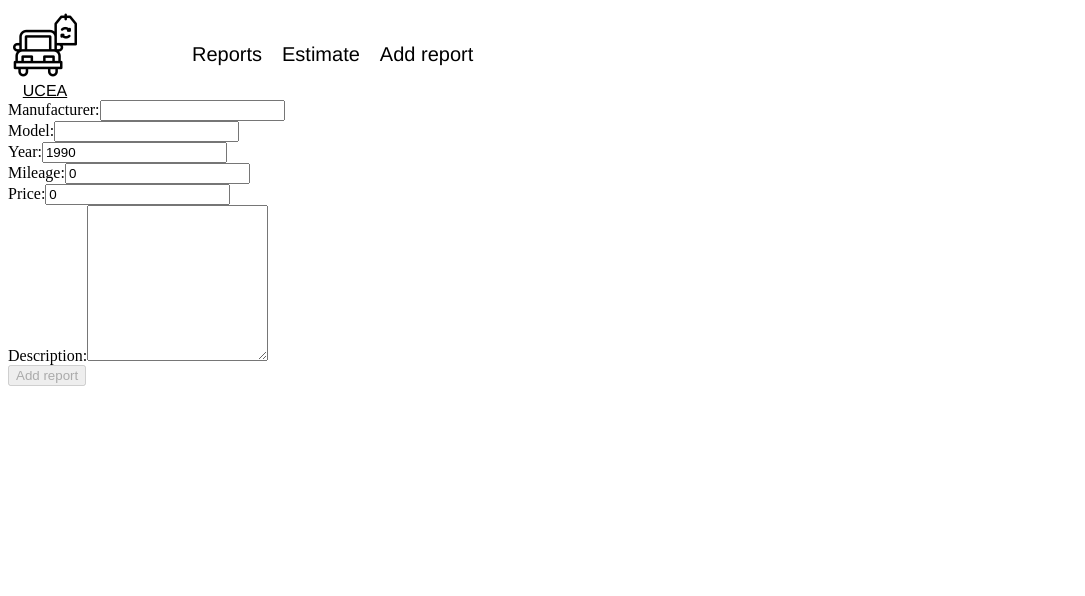
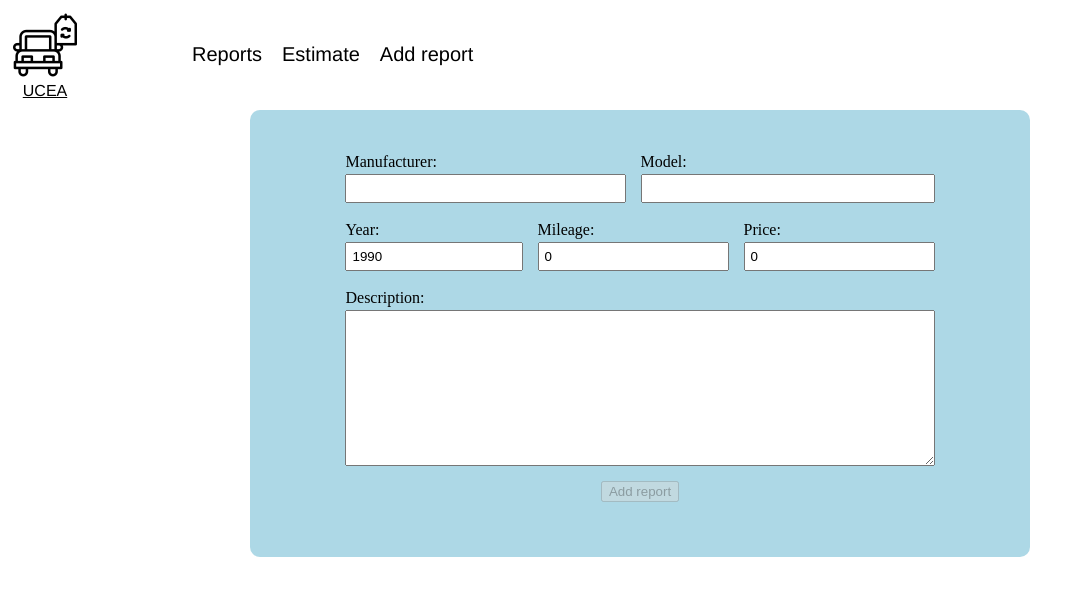
Before and after one commit to shevOle/ang-used-car-evaluation-app, an Angular app: page /add-report in a window 1280 px wide. Shown: the top 596 px of the page, without its empty margins (0-1085 px from the left). Built offline with nearby package versions, Linux system fonts and the light colour scheme.

Commit message:
feat: add styles for add report page

```diff
--- a/src/app/add-report/add-report.component.scss
+++ b/src/app/add-report/add-report.component.scss
@@ -0,0 +1,126 @@
+$break-point-s: 480px;
+$break-point-xs: 320px;
+
+.estimate-page-form {
+  display: grid;
+  grid-template-columns: repeat(1fr, 6);
+  grid-template-rows: repeat(2fr, 2) 4fr 1fr;
+  gap: 15px;
+  justify-content: center;
+  align-items: center;
+  padding: 40px;
+  margin: 10px auto;
+  background-color: lightblue;
+  border-radius: 10px;
+  max-width: 700px;
+
+  :nth-child(1) {
+    grid-area: 1 / 1 / 1 / span 3;
+  }
+
+  :nth-child(2) {
+    grid-area: 1 / 4 / 1 / span 3;
+  }
+
+  :nth-child(3) {
+    grid-area: 2 / 1 / 2 / span 2;
+  }
+
+  :nth-child(4) {
+    grid-area: 2 / 3 / 2 / span 2;
+  }
+
+  :nth-child(5) {
+    grid-area: 2 / 5 / 2 / span 2;
+  }
+
+  :nth-child(6) {
+    grid-area: 3 / 1 / 3 / span 6;
+  }
+
+  @media screen and (max-width: $break-point-s) {
+    grid-template-rows: repeat(50px, 3) 100px 20px;
+
+    :nth-child(1) {
+      grid-area: 1 / 1 / 1 / span 6;
+    }
+
+    :nth-child(2) {
+      grid-area: 2 / 1 / 2 / span 6;
+    }
+
+    :nth-child(3) {
+      grid-area: 3 / 1 / 3 / span 2;
+    }
+
+    :nth-child(4) {
+      grid-area: 3 / 3 / 3 / span 2;
+    }
+
+    :nth-child(5) {
+      grid-area: 3 / 5 / 3 / span 2;
+    }
+
+    :nth-child(6) {
+      grid-area: 4 / 1 / 4 / span 6;
+    }
+  }
+
+  @media screen and (max-width: $break-point-xs) {
+    grid-template-rows: repeat(50px, 5) 100px 20px;
+
+    :nth-child(3) {
+      grid-area: 3 / 1 / 3 / span 6;
+    }
+
+    :nth-child(4) {
+      grid-area: 4 / 1 / 4 / span 6;
+    }
+
+    :nth-child(5) {
+      grid-area: 5 / 1 / 5 / span 6;
+    }
+
+    :nth-child(6) {
+      grid-area: 6 / 1 / 6 / span 6;
+    }
+  }
+}
+
+.estimate-page-form-input {
+  display: flex;
+  flex-direction: column;
+  justify-content: center;
+}
+
+button {
+  grid-area: 4 / 1 / 4 / span 6;
+  width: fit-content;
+  justify-self: center;
+
+  @media screen and (max-width: $break-point-s) {
+    grid-area: 5 / 1 / 5 / span 6;
+  }
+
+  @media screen and (max-width: $break-point-xs) {
+    grid-area: 7 / 1 / 7 / span 6;
+  }
+}
+
+input {
+  width: 100%;
+  padding: 5px;
+  box-sizing: border-box;
+}
+
+label {
+  padding: 3px 0;
+}
+
+.estimate-page-form-input-errors {
+  color: red;
+
+  p {
+    margin: 5px 0;
+  }
+}
```
